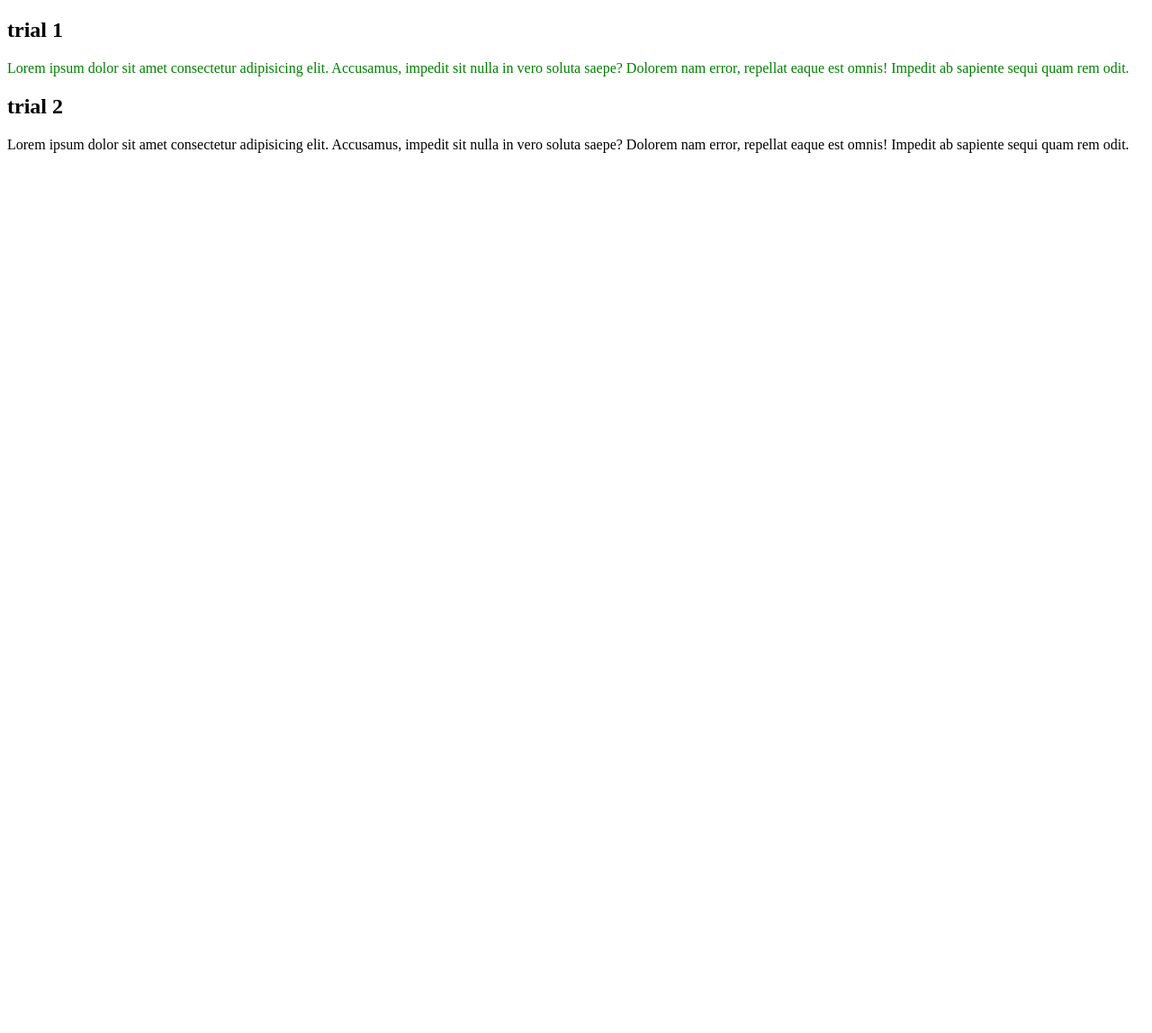
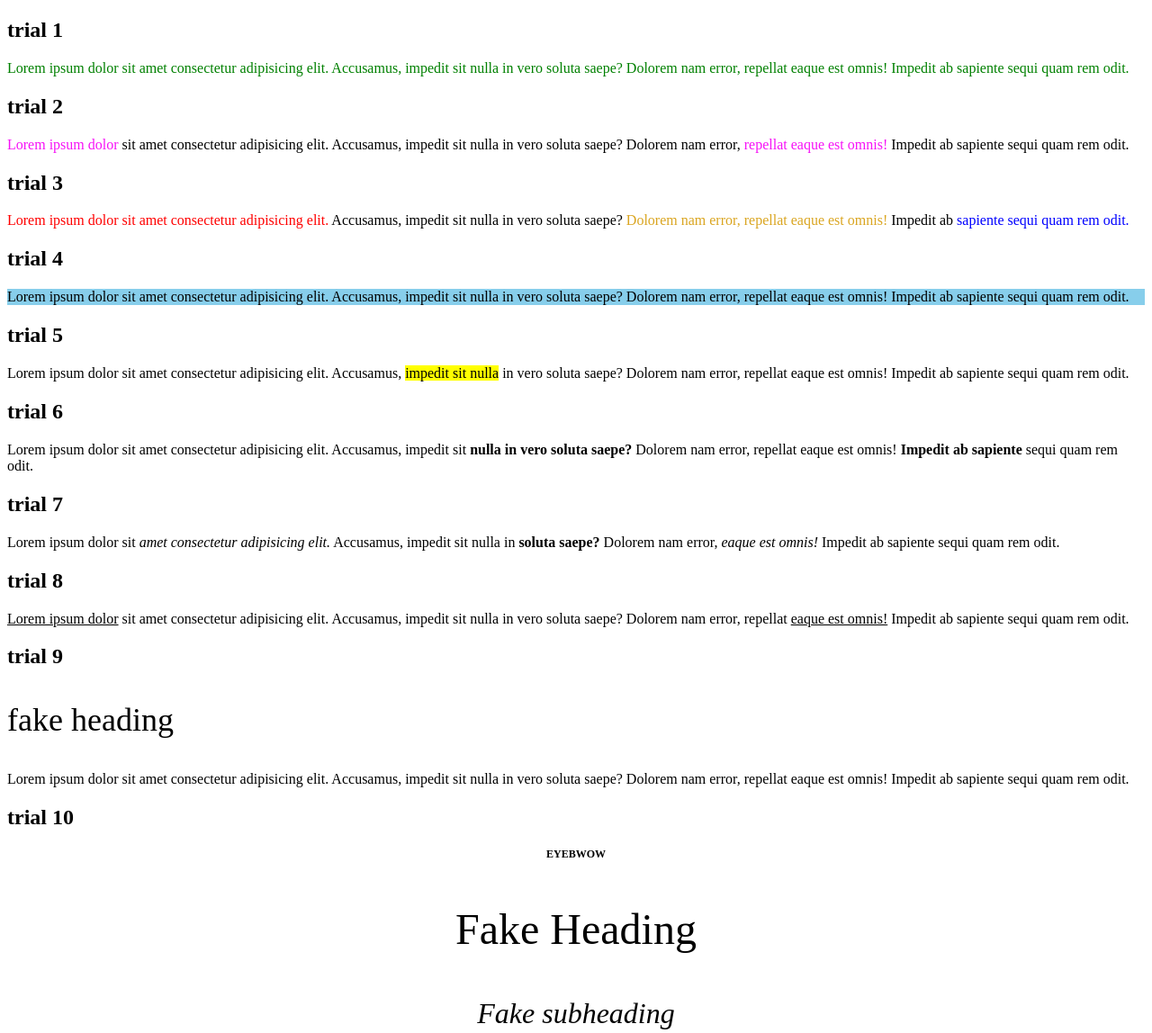
Before and after one commit to K25th/K25th.github.io, a plain HTML site: page exercises/10-trials/index.html in a window 1280 px wide. Shown: the whole page at 90% size. Before the commit the page ends 800 px from the top, so only its background shows below. Drawn offline with Linux system fonts and the light colour scheme.

Commit message:
10-trials complete

```diff
--- a/exercises/10-trials/css/style.css
+++ b/exercises/10-trials/css/style.css
@@ -1,3 +1,78 @@
 #t1-p1 {
     color: green;
 }
+
+#t2-s1 {
+    color: #F711F7;
+}
+
+#t2-s2 {
+    color: #F711F7;
+}
+
+#t3-s1 {
+    color: red;
+}
+
+#t3-s2 {
+    color: goldenrod;
+}
+
+#t3-s3 {
+    color: blue;
+}
+
+#t4-p1 {
+    background-color: skyblue;
+}
+
+#t5-s1 {
+    background-color: yellow;
+}
+
+#t6-s1 {
+    font-weight: bold;
+}
+
+#t6-s2 {
+    font-weight: bold;
+}
+
+#t7-s1 {
+    font-style: italic;
+}
+
+#t7-s2 {
+    font-weight: bold;
+}
+
+#t7-s3 {
+    font-style: italic;
+}
+
+#t8-s1 {
+    text-decoration: underline;
+}
+
+#t8-s2 {
+    text-decoration: underline;
+}
+
+#t9-p1 {
+    font-size: 36px;
+}
+
+#t10-p1 {
+    text-align: center;
+    font-size: 12px;
+    font-weight: bold;
+}
+#t10-p2 {
+    text-align: center;
+    font-size: 48px;
+}
+#t10-p3 {
+    text-align: center;
+    font-size: 24pt;
+    font-style: italic;
+}
--- a/exercises/10-trials/index.html
+++ b/exercises/10-trials/index.html
@@ -22,5 +22,70 @@
             <span id="t2-s2">repellat eaque est omnis!</span>
             Impedit ab sapiente sequi quam rem odit.
         </p>
+
+        <h2>trial 3</h2>
+        <p>
+            <span id="t3-s1">Lorem ipsum dolor sit amet consectetur adipisicing
+                elit.</span> Accusamus, impedit sit nulla in vero soluta saepe?
+                <span id="t3-s2">Dolorem nam error, repellat eaque est omnis!
+                </span> Impedit ab <span id="t3-s3">sapiente sequi quam rem
+                    odit.</span>
+        </p>
+
+        <h2>trial 4</h2>
+        <p id="t4-p1">
+            Lorem ipsum dolor sit amet consectetur adipisicing elit.
+            Accusamus, impedit sit nulla in vero soluta saepe?
+            Dolorem nam error, repellat eaque est omnis!
+            Impedit ab sapiente sequi quam rem odit.
+        </p>
+
+        <h2>trial 5</h2>
+
+        <p>
+            Lorem ipsum dolor sit amet consectetur adipisicing elit.
+            Accusamus, <span id="t5-s1">impedit sit nulla</span> in vero soluta
+            saepe? Dolorem nam error, repellat eaque est omnis!
+            Impedit ab sapiente sequi quam rem odit.
+        </p>
+
+        <h2>trial 6</h2>
+        <p>
+            Lorem ipsum dolor sit amet consectetur adipisicing elit.
+            Accusamus, impedit sit <span id="t6-s1">nulla in vero soluta saepe?
+            </span> Dolorem nam error, repellat eaque est omnis!
+            <span id="t6-s2">Impedit ab sapiente</span> sequi quam rem odit.
+        </p>
+
+        <h2>trial 7</h2>
+        <p>
+            Lorem ipsum dolor sit <span id="t7-s1">amet consectetur adipisicing
+                elit.</span> Accusamus, impedit sit nulla in <span id="t7-s2">
+                    soluta saepe?</span>
+            Dolorem nam error, <span id="t7-s3"> eaque est omnis!</span>
+            Impedit ab sapiente sequi quam rem odit.
+        </p>
+
+        <h2>trial 8</h2>
+        <p>
+            <span id="t8-s1">Lorem ipsum dolor</span> sit amet consectetur
+            adipisicing elit. Accusamus, impedit sit nulla in vero soluta saepe?
+            Dolorem nam error, repellat <span id="t8-s2">eaque est omnis!</span>
+            Impedit ab sapiente sequi quam rem odit.
+        </p>
+
+        <h2>trial 9</h2>
+        <p id="t9-p1">fake heading</p>
+        <p>
+            Lorem ipsum dolor sit amet consectetur adipisicing elit.
+            Accusamus, impedit sit nulla in vero soluta saepe?
+            Dolorem nam error, repellat eaque est omnis!
+            Impedit ab sapiente sequi quam rem odit.
+        </p>
+
+        <h2>trial 10</h2>
+        <p id="t10-p1">EYEBWOW</p>
+        <p id="t10-p2">Fake Heading</p>
+        <p id="t10-p3">Fake subheading</p>
     </body>
 </html>
```
